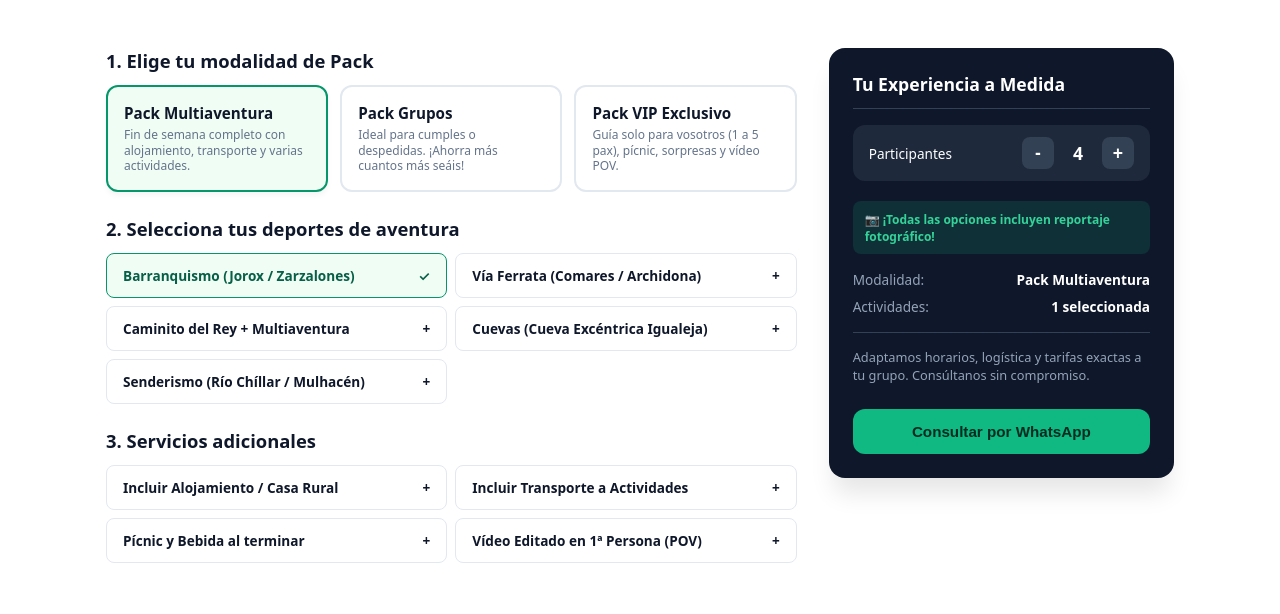
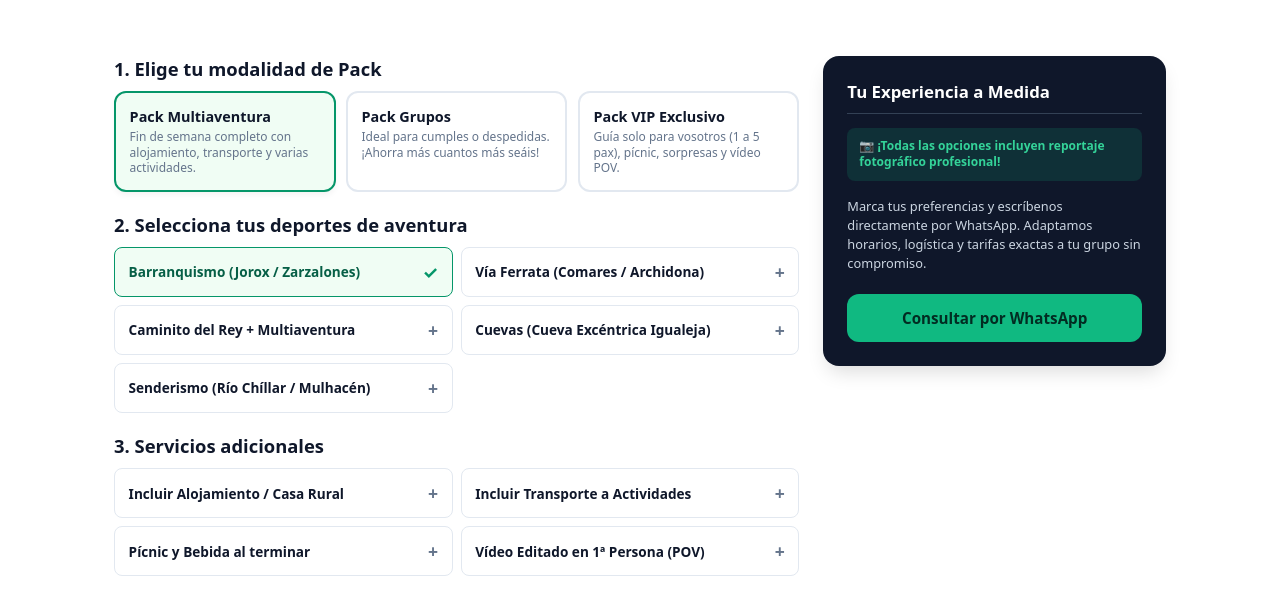
Before and after one commit to siset3/lv-configurador, a plain HTML site: page index.html in a window 1280 px wide. Drawn offline with Linux system fonts and the light colour scheme.

Commit message:
Update index.html

```diff
--- a/index.html
+++ b/index.html
@@ -1,11 +1,11 @@
-<div id="lv-pack-builder-app" class="lv-wrap">
+<div id="lv-pack-builder-css" class="lv-wrap">
   <style>
     .lv-wrap {
       font-family: system-ui, -apple-system, BlinkMacSystemFont, "Segoe UI", Roboto, sans-serif;
       color: #0f172a;
       max-width: 1100px;
-      margin: 2rem auto;
-      padding: 1rem;
+      margin: 1.5rem auto;
+      padding: 0.75rem;
       box-sizing: border-box;
       background: #ffffff;
       border-radius: 1rem;
@@ -16,60 +16,79 @@
     .lv-wrap .lv-grid {
       display: grid;
       grid-template-columns: 1fr;
-      gap: 2rem;
+      gap: 1.5rem;
     }
     @media (min-width: 992px) {
       .lv-wrap .lv-grid {
         grid-template-columns: 2fr 1fr;
       }
+      .lv-wrap {
+        padding: 1.5rem;
+        margin: 2rem auto;
+      }
     }
     .lv-wrap .lv-section-title {
-      font-size: 1.15rem;
+      font-size: 1.1rem;
       font-weight: 800;
-      margin-bottom: 0.75rem;
+      margin-bottom: 0.65rem;
       color: #0f172a;
     }
+    @media (min-width: 640px) {
+      .lv-wrap .lv-section-title {
+        font-size: 1.15rem;
+      }
+    }
+    .lv-wrap .lv-hidden-input {
+      position: absolute;
+      opacity: 0;
+      pointer-events: none;
+    }
+
+    /* Grid de Modalidades (Adaptable móvil: 1 col en móvil, 3 cols en escritorio) */
     .lv-wrap .lv-cards-grid {
       display: grid;
       grid-template-columns: 1fr;
-      gap: 0.75rem;
+      gap: 0.65rem;
     }
     @media (min-width: 640px) {
       .lv-wrap .lv-cards-grid {
         grid-template-columns: repeat(3, 1fr);
       }
     }
-    .lv-wrap .lv-card {
+    .lv-wrap .lv-card-label {
+      display: block;
       cursor: pointer;
       border: 2px solid #e2e8f0;
       border-radius: 0.75rem;
-      padding: 1rem;
+      padding: 0.85rem;
       background: #ffffff;
       transition: all 0.2s ease;
-      text-align: left;
-      user-select: none;
+      height: 100%;
     }
-    .lv-wrap .lv-card:hover {
+    .lv-wrap .lv-card-label:active {
+      transform: scale(0.98);
+    }
+    .lv-wrap .lv-card-label:hover {
       border-color: #cbd5e1;
     }
-    .lv-wrap .lv-card.selected {
+    .lv-wrap .lv-hidden-input:checked + .lv-card-label {
       border-color: #059669;
       background-color: #f0fdf4;
       box-shadow: 0 4px 6px -1px rgba(0, 0, 0, 0.05);
     }
     .lv-wrap .lv-card-title {
       font-weight: 700;
-      font-size: 0.95rem;
+      font-size: 0.9rem;
       color: #0f172a;
-      margin-bottom: 0.25rem;
-      pointer-events: none;
+      margin-bottom: 0.2rem;
     }
     .lv-wrap .lv-card-desc {
       font-size: 0.75rem;
       color: #64748b;
       line-height: 1.3;
-      pointer-events: none;
     }
+
+    /* Grid de Actividades y Extras (1 col en móvil, 2 cols en tablets/escritorio) */
     .lv-wrap .lv-checkbox-grid {
       display: grid;
       grid-template-columns: 1fr;
@@ -80,11 +99,11 @@
         grid-template-columns: repeat(2, 1fr);
       }
     }
-    .lv-wrap .lv-check-item {
+    .lv-wrap .lv-check-label {
       cursor: pointer;
       border: 1.5px solid #e2e8f0;
       border-radius: 0.5rem;
-      padding: 0.75rem 1rem;
+      padding: 0.75rem 0.85rem;
       background: #ffffff;
       font-size: 0.85rem;
       font-weight: 600;
@@ -92,81 +111,52 @@
       justify-content: space-between;
       align-items: center;
       transition: all 0.2s;
-      user-select: none;
     }
-    .lv-wrap .lv-check-item:hover {
+    .lv-wrap .lv-check-label:active {
+      transform: scale(0.98);
+    }
+    .lv-wrap .lv-check-label:hover {
       border-color: #cbd5e1;
     }
-    .lv-wrap .lv-check-item.selected {
+    .lv-wrap .lv-check-label::after {
+      content: '+';
+      font-size: 1.1rem;
+      font-weight: 700;
+      color: #64748b;
+      margin-left: 0.5rem;
+    }
+    .lv-wrap .lv-hidden-input:checked + .lv-check-label {
       border-color: #059669;
       background-color: #f0fdf4;
       color: #065f46;
     }
-    .lv-wrap .lv-check-item span {
-      pointer-events: none;
+    .lv-wrap .lv-hidden-input:checked + .lv-check-label::after {
+      content: '✓';
+      color: #059669;
     }
+
+    /* Sidebar / Resumen optimizado para móvil */
     .lv-wrap .lv-sidebar {
       background: #0f172a;
       color: #ffffff;
       border-radius: 1rem;
-      padding: 1.5rem;
+      padding: 1.25rem;
+      position: relative;
+      box-shadow: 0 10px 20px -5px rgba(0, 0, 0, 0.15);
+    }
+    @media (min-width: 992px) {
+      .lv-wrap .lv-sidebar {
         position: sticky;
         top: 2rem;
-      box-shadow: 0 20px 25px -5px rgba(0, 0, 0, 0.1);
+        padding: 1.5rem;
+      }
     }
     .lv-wrap .lv-sidebar-title {
-      font-size: 1.1rem;
+      font-size: 1.05rem;
       font-weight: 700;
       border-bottom: 1px solid #334155;
-      padding-bottom: 0.75rem;
-      margin-bottom: 1rem;
-    }
-    .lv-wrap .lv-pax-box {
-      background: #1e293b;
-      padding: 0.75rem 1rem;
-      border-radius: 0.75rem;
-      display: flex;
-      justify-content: space-between;
-      align-items: center;
-      margin-bottom: 1.25rem;
-      font-size: 0.85rem;
-    }
-    .lv-wrap .lv-pax-controls {
-      display: flex;
-      align-items: center;
-      gap: 0.75rem;
-    }
-    .lv-wrap .lv-btn-pax {
-      width: 2rem;
-      height: 2rem;
-      border-radius: 0.5rem;
-      background: #334155;
-      color: white;
-      border: none;
-      font-weight: bold;
-      cursor: pointer;
-      display: flex;
-      align-items: center;
-      justify-content: center;
-      font-size: 1.1rem;
-    }
-    .lv-wrap .lv-btn-pax:hover {
-      background: #475569;
-    }
-    .lv-wrap .lv-summary-rows {
-      font-size: 0.85rem;
-      color: #cbd5e1;
-      border-bottom: 1px solid #334155;
-      padding-bottom: 1rem;
-      margin-bottom: 1rem;
-      display: flex;
-      flex-direction: column;
-      gap: 0.5rem;
-    }
-    .lv-wrap .lv-row-flex {
-      display: flex;
-      justify-content: space-between;
-      gap: 0.5rem;
+      padding-bottom: 0.65rem;
+      margin-bottom: 0.85rem;
     }
     .lv-wrap .lv-notice-tag {
       background: rgba(16, 185, 129, 0.15);
@@ -176,19 +166,21 @@
       font-size: 0.75rem;
       font-weight: 600;
       margin-bottom: 1rem;
+      line-height: 1.4;
     }
     .lv-wrap .lv-btn-submit {
+      display: block;
       width: 100%;
-      padding: 0.875rem;
+      padding: 0.9rem;
       background: #10b981;
-      color: #022c22;
+      color: #022c22 !important;
       font-weight: 700;
       border: none;
       border-radius: 0.75rem;
-      cursor: pointer;
-      transition: background 0.2s;
+      text-decoration: none !important;
       font-size: 0.95rem;
       text-align: center;
+      transition: background 0.2s;
     }
     .lv-wrap .lv-btn-submit:hover {
       background: #34d399;
@@ -197,239 +189,102 @@
 
   <div class="lv-grid">
     <!-- CONFIGURADOR -->
-    <div style="display: flex; flex-direction: column; gap: 1.5rem;">
+    <div style="display: flex; flex-direction: column; gap: 1.25rem;">
+
+      <!-- Paso 1 -->
       <div>
         <div class="lv-section-title">1. Elige tu modalidad de Pack</div>
         <div class="lv-cards-grid">
-          <div class="lv-card selected" data-pack="multiaventura">
+          <div>
+            <input type="radio" name="lv_pack" id="pack_multi" class="lv-hidden-input" checked>
+            <label for="pack_multi" class="lv-card-label">
               <div class="lv-card-title">Pack Multiaventura</div>
               <div class="lv-card-desc">Fin de semana completo con alojamiento, transporte y varias actividades.</div>
+            </label>
           </div>
-          <div class="lv-card" data-pack="grupo">
+          <div>
+            <input type="radio" name="lv_pack" id="pack_grupo" class="lv-hidden-input">
+            <label for="pack_grupo" class="lv-card-label">
               <div class="lv-card-title">Pack Grupos</div>
               <div class="lv-card-desc">Ideal para cumples o despedidas. ¡Ahorra más cuantos más seáis!</div>
+            </label>
           </div>
-          <div class="lv-card" data-pack="vip">
+          <div>
+            <input type="radio" name="lv_pack" id="pack_vip" class="lv-hidden-input">
+            <label for="pack_vip" class="lv-card-label">
               <div class="lv-card-title">Pack VIP Exclusivo</div>
               <div class="lv-card-desc">Guía solo para vosotros (1 a 5 pax), pícnic, sorpresas y vídeo POV.</div>
+            </label>
           </div>
         </div>
       </div>
 
+      <!-- Paso 2 -->
       <div>
         <div class="lv-section-title">2. Selecciona tus deportes de aventura</div>
         <div class="lv-checkbox-grid">
-          <div class="lv-check-item selected" data-activity="Barranquismo (Jorox / Zarzalones / Río Verde)">
-            <span>Barranquismo (Jorox / Zarzalones)</span>
-            <span class="lv-icon">✓</span>
+          <div>
+            <input type="checkbox" id="act_barranco" class="lv-hidden-input" checked>
+            <label for="act_barranco" class="lv-check-label">Barranquismo (Jorox / Zarzalones)</label>
           </div>
-          <div class="lv-check-item" data-activity="Vía Ferrata (Comares / Archidona / Ronda)">
-            <span>Vía Ferrata (Comares / Archidona)</span>
-            <span class="lv-icon">+</span>
+          <div>
+            <input type="checkbox" id="act_ferrata" class="lv-hidden-input">
+            <label for="act_ferrata" class="lv-check-label">Vía Ferrata (Comares / Archidona)</label>
           </div>
-          <div class="lv-check-item" data-activity="Caminito del Rey + Multiaventura">
-            <span>Caminito del Rey + Multiaventura</span>
-            <span class="lv-icon">+</span>
+          <div>
+            <input type="checkbox" id="act_caminito" class="lv-hidden-input">
+            <label for="act_caminito" class="lv-check-label">Caminito del Rey + Multiaventura</label>
           </div>
-          <div class="lv-check-item" data-activity="Cuevas (Cueva Excéntrica Igualeja)">
-            <span>Cuevas (Cueva Excéntrica Igualeja)</span>
-            <span class="lv-icon">+</span>
+          <div>
+            <input type="checkbox" id="act_cuevas" class="lv-hidden-input">
+            <label for="act_cuevas" class="lv-check-label">Cuevas (Cueva Excéntrica Igualeja)</label>
           </div>
-          <div class="lv-check-item" data-activity="Senderismo (Río Chíllar / Mulhacén)">
-            <span>Senderismo (Río Chíllar / Mulhacén)</span>
-            <span class="lv-icon">+</span>
+          <div>
+            <input type="checkbox" id="act_senderismo" class="lv-hidden-input">
+            <label for="act_senderismo" class="lv-check-label">Senderismo (Río Chíllar / Mulhacén)</label>
           </div>
         </div>
       </div>
 
+      <!-- Paso 3 -->
       <div>
         <div class="lv-section-title">3. Servicios adicionales</div>
         <div class="lv-checkbox-grid">
-          <div class="lv-check-item" data-extra="Alojamiento / Casa Rural">
-            <span>Incluir Alojamiento / Casa Rural</span>
-            <span class="lv-icon">+</span>
+          <div>
+            <input type="checkbox" id="ext_alojamiento" class="lv-hidden-input">
+            <label for="ext_alojamiento" class="lv-check-label">Incluir Alojamiento / Casa Rural</label>
           </div>
-          <div class="lv-check-item" data-extra="Transporte a las actividades">
-            <span>Incluir Transporte a Actividades</span>
-            <span class="lv-icon">+</span>
+          <div>
+            <input type="checkbox" id="ext_transporte" class="lv-hidden-input">
+            <label for="ext_transporte" class="lv-check-label">Incluir Transporte a Actividades</label>
           </div>
-          <div class="lv-check-item" data-extra="Pícnic y bebida al terminar">
-            <span>Pícnic y Bebida al terminar</span>
-            <span class="lv-icon">+</span>
+          <div>
+            <input type="checkbox" id="ext_picnic" class="lv-hidden-input">
+            <label for="ext_picnic" class="lv-check-label">Pícnic y Bebida al terminar</label>
           </div>
-          <div class="lv-check-item" data-extra="Vídeo editado en 1ª persona (POV)">
-            <span>Vídeo Editado en 1ª Persona (POV)</span>
-            <span class="lv-icon">+</span>
+          <div>
+            <input type="checkbox" id="ext_video" class="lv-hidden-input">
+            <label for="ext_video" class="lv-check-label">Vídeo Editado en 1ª Persona (POV)</label>
           </div>
         </div>
       </div>
+
     </div>
 
     <!-- SIDEBAR -->
     <div>
       <div class="lv-sidebar">
         <div class="lv-sidebar-title">Tu Experiencia a Medida</div>
-
-        <div class="lv-pax-box">
-          <span>Participantes</span>
-          <div class="lv-pax-controls">
-            <button type="button" class="lv-btn-pax" id="lv-pax-minus">-</button>
-            <span id="lv-pax-count" style="font-weight: bold; font-size: 1.1rem; width: 1.5rem; text-align: center;">4</span>
-            <button type="button" class="lv-btn-pax" id="lv-pax-plus">+</button>
+        <div class="lv-notice-tag">
+          📷 ¡Todas las opciones incluyen reportaje fotográfico profesional!
         </div>
-        </div>
-
-        <div class="lv-notice-tag">
-          📷 ¡Todas las opciones incluyen reportaje fotográfico!
-        </div>
-
-        <div class="lv-summary-rows">
-          <div class="lv-row-flex">
-            <span style="color: #94a3b8;">Modalidad:</span>
-            <span id="summary-pack-name" style="font-weight: 600; color: #fff; text-align: right;">Pack Multiaventura</span>
-          </div>
-          <div class="lv-row-flex">
-            <span style="color: #94a3b8;">Actividades:</span>
-            <span id="summary-activities-count" style="font-weight: 600; color: #fff; text-align: right;">1 seleccionada</span>
-          </div>
-          <div class="lv-row-flex" id="summary-extras-row" style="display: none;">
-            <span style="color: #94a3b8;">Extras:</span>
-            <span id="summary-extras-text" style="font-weight: 600; color: #34d399; text-align: right;"></span>
-          </div>
-        </div>
-
-        <div style="margin-bottom: 1.5rem; font-size: 0.8rem; color: #94a3b8; line-height: 1.4;">
-          Adaptamos horarios, logística y tarifas exactas a tu grupo. Consúltanos sin compromiso.
-        </div>
-
-        <button type="button" class="lv-btn-submit" id="lv-submit-whatsapp">
+        <p style="font-size: 0.8rem; color: #cbd5e1; line-height: 1.5; margin-bottom: 1.25rem;">
+          Marca tus preferencias y escríbenos directamente por WhatsApp. Adaptamos horarios, logística y tarifas exactas a tu grupo sin compromiso.
+        </p>
+        <a href="https://wa.me/34613061747?text=%C2%A1Hola!%20Vengo%20de%20la%20web%20de%20Libertad%20Vertical%20y%20me%20gustar%C3%ADa%20pedir%20presupuesto%20para%20un%20pack%20personalizado." target="_blank" rel="noopener" class="lv-btn-submit">
           Consultar por WhatsApp
-        </button>
+        </a>
       </div>
     </div>
   </div>
-
-  <script>
-    // Retardamos la ejecución para blindarnos ante errores globales externos de otros scripts
-    setTimeout(function() {
-      try {
-        const root = document.getElementById('lv-pack-builder-app');
-        if (!root) return;
-
-        const packNames = {
-          multiaventura: 'Pack Multiaventura',
-          grupo: 'Pack Grupos',
-          vip: 'Pack VIP Exclusivo'
-        };
-
-        let state = {
-          pack: 'multiaventura',
-          activities: ['Barranquismo (Jorox / Zarzalones / Río Verde)'],
-          extras: [],
-          participants: 4
-        };
-
-        function updateUI() {
-          const packEl = root.querySelector('#summary-pack-name');
-          const actCountEl = root.querySelector('#summary-activities-count');
-          const paxEl = root.querySelector('#lv-pax-count');
-          const extrasRow = root.querySelector('#summary-extras-row');
-          const extrasText = root.querySelector('#summary-extras-text');
-
-          if (packEl) packEl.textContent = packNames[state.pack];
-          if (actCountEl) {
-            actCountEl.textContent =
-              state.activities.length + (state.activities.length === 1 ? ' seleccionada' : ' seleccionadas');
-          }
-          if (paxEl) paxEl.textContent = state.participants;
-
-          if (extrasRow && extrasText) {
-            if (state.extras.length > 0) {
-              extrasRow.style.display = 'flex';
-              extrasText.textContent = state.extras.join(', ');
-            } else {
-              extrasRow.style.display = 'none';
-            }
-          }
-        }
-
-        root.addEventListener('click', function (e) {
-          const packCard = e.target.closest('[data-pack]');
-          if (packCard) {
-            state.pack = packCard.getAttribute('data-pack');
-            root.querySelectorAll('[data-pack]').forEach(el => el.classList.remove('selected'));
-            packCard.classList.add('selected');
-
-            if (state.pack === 'vip' && state.participants > 5) {
-              state.participants = 5;
-            }
-            updateUI();
-            return;
-          }
-
-          const actItem = e.target.closest('[data-activity]');
-          if (actItem) {
-            const val = actItem.getAttribute('data-activity');
-            const icon = actItem.querySelector('.lv-icon');
-            if (state.activities.includes(val)) {
-              if (state.activities.length === 1) return;
-              state.activities = state.activities.filter(item => item !== val);
-              actItem.classList.remove('selected');
-              if (icon) icon.textContent = '+';
-            } else {
-              state.activities.push(val);
-              actItem.classList.add('selected');
-              if (icon) icon.textContent = '✓';
-            }
-            updateUI();
-            return;
-          }
-
-          const extItem = e.target.closest('[data-extra]');
-          if (extItem) {
-            const val = extItem.getAttribute('data-extra');
-            const icon = extItem.querySelector('.lv-icon');
-            if (state.extras.includes(val)) {
-              state.extras = state.extras.filter(item => item !== val);
-              extItem.classList.remove('selected');
-              if (icon) icon.textContent = '+';
-            } else {
-              state.extras.push(val);
-              extItem.classList.add('selected');
-              if (icon) icon.textContent = '✓';
-            }
-            updateUI();
-            return;
-          }
-
-          if (e.target.closest('#lv-pax-minus')) {
-            state.participants = Math.max(1, state.participants - 1);
-            updateUI();
-            return;
-          }
-          if (e.target.closest('#lv-pax-plus')) {
-            const maxPax = state.pack === 'vip' ? 5 : 50;
-            state.participants = Math.min(maxPax, state.participants + 1);
-            updateUI();
-            return;
-          }
-
-          if (e.target.closest('#lv-submit-whatsapp')) {
-            const extraList = state.extras.length > 0 ? state.extras.join(', ') : 'Ninguno';
-            const message =
-              '¡Hola! He diseñado este pack en Libertad Vertical:\n\n' +
-              '• Modalidad: ' + packNames[state.pack] + '\n' +
-              '• Participantes: ' + state.participants + ' personas\n' +
-              '• Actividades: ' + state.activities.join(', ') + '\n' +
-              '• Servicios extra: ' + extraList + '\n\n' +
-              '¿Me podéis pasar disponibilidad y presupuesto?';
-
-            window.open('https://wa.me/34613061747?text=' + encodeURIComponent(message), '_blank');
-          }
-        });
-      } catch (err) {
-        console.error('Configurador iniciado de forma segura:', err);
-      }
-    }, 150);
-  </script>
 </div>
```
Lines whose indentation alone changed are shown as unchanged.
